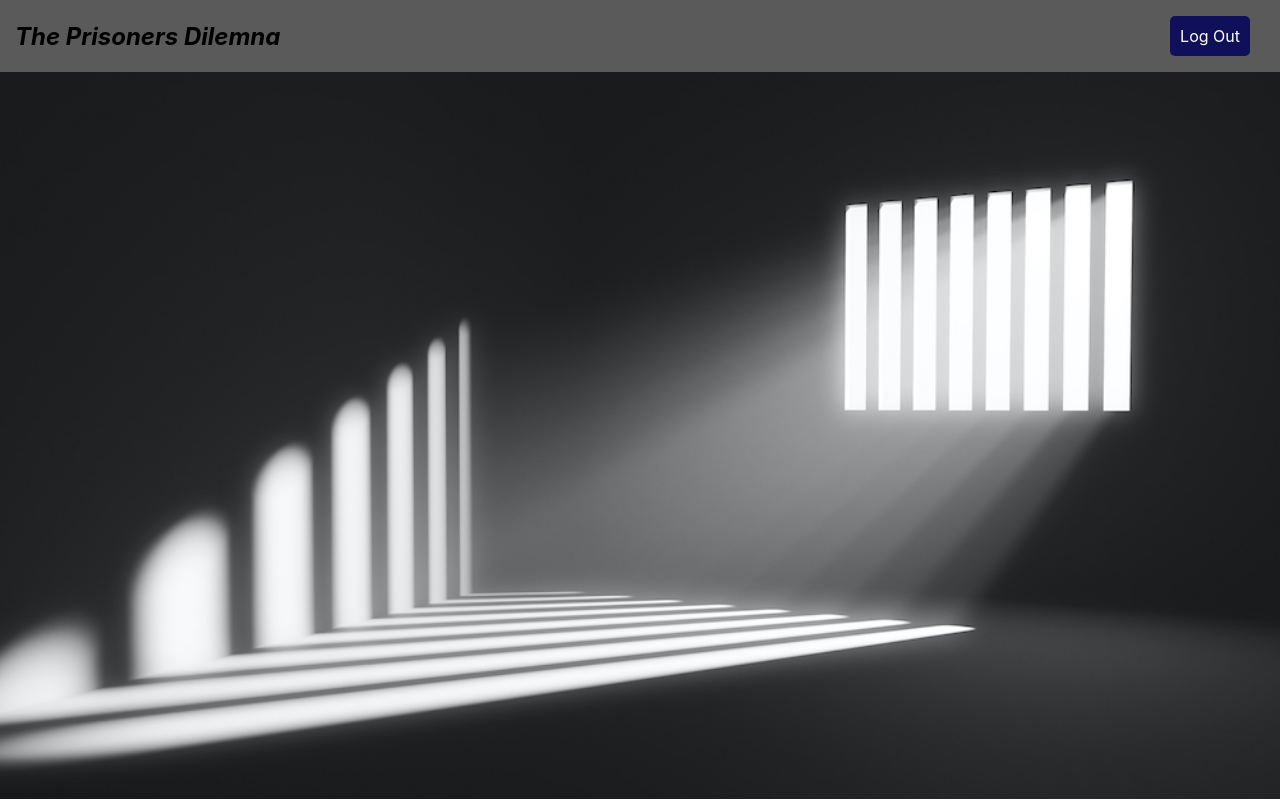
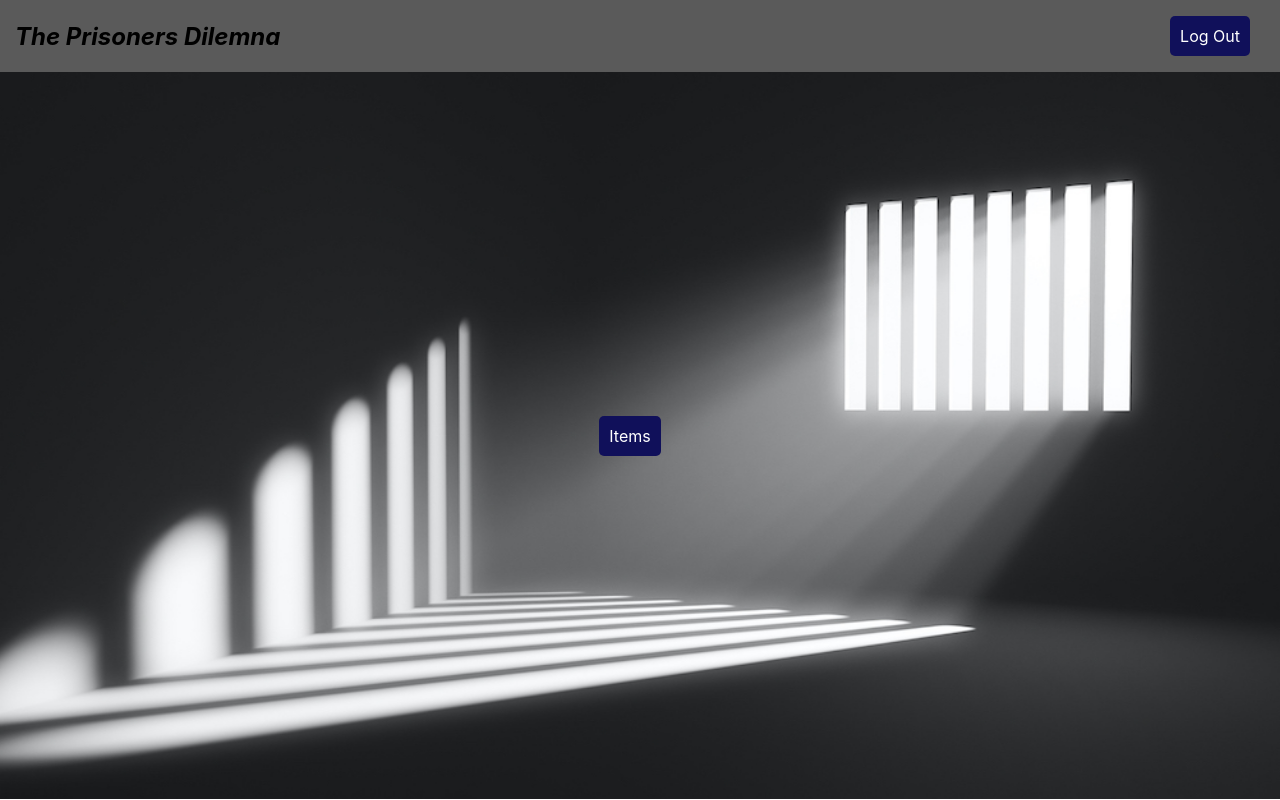
Before and after one commit to AydenGUI/PrisonersDilemna, a React (Create React App) app in the folder prisoners-dilemna/: page /LoggedIn in a window 1280 px wide. Built offline with nearby package versions, Linux system fonts and the light colour scheme.

Commit message:
added linking and Items page

```diff
--- a/prisoners-dilemna/src/App.js
+++ b/prisoners-dilemna/src/App.js
@@ -3,6 +3,7 @@ import './App.css';
 import Home from './component/Home'
 import { BrowserRouter as Router, Route, Routes} from 'react-router-dom';
 import LoggedIn from './component/LoggedIn';
+import Item from './component/Item';
 
 function App() {
   return (
@@ -11,6 +12,7 @@ function App() {
         <Routes>
         <Route exact path='/' element={<Home/>}/>
         <Route exact path='/LoggedIn' element={<LoggedIn/>}/>
+        <Route exact path='/Items' element={<Item/>}/>
         </Routes>
       </div>
     </Router>
--- a/prisoners-dilemna/src/component/Home.js
+++ b/prisoners-dilemna/src/component/Home.js
@@ -1,4 +1,5 @@
 import background from '../assests/1203prison.jpg';
+import { Link } from 'react-router-dom';
 import './Home.css';
 
 function Home() {
@@ -7,8 +8,8 @@ function Home() {
         <nav>
             <i><h2>The Prisoners Dilemna</h2></i>
             <ul class="nav-links">
-            <li class="nav-item"><a href="/LoggedIn">Login</a></li>
-            <li class="nav-item"><a href="/LoggedIn">Create Account</a></li>
+            <li class="nav-item"><Link to="/LoggedIn">Login</Link></li>
+            <li class="nav-item"><Link to="/LoggedIn">Create Account</Link></li>
             </ul>
         </nav>
 
--- /dev/null
+++ b/prisoners-dilemna/src/component/Item.js
@@ -0,0 +1,5 @@
+function Item() {
+
+}
+
+export default Item;
--- /dev/null
+++ b/prisoners-dilemna/src/component/LoggedIn.css
@@ -0,0 +1,49 @@
+.Home {
+    text-align: center;
+  }
+
+  nav  {
+    display: flex;
+    justify-content: space-between;
+    background: #5A5A5A;
+    align-items: center;
+    padding-left: 15px;
+  }
+
+  .nav-links {
+    display: flex;
+    list-style-type: none;
+    padding: 10px;
+  }
+
+  .nav-item a {
+    padding: 10px;
+    text-decoration: none;
+    color: white;
+    background: #10105a;
+    border-radius: 5px;
+    margin-right: 20px;
+  }
+
+  .banner {
+    background-image: url("../assests/1203prison.jpg");
+    background-position: center;
+    background-repeat: no-repeat;
+    background-size: cover;
+    display: flex;
+    flex-flow: column;
+    align-items: center;
+    justify-content: center;
+    height: calc(100vh - 73px);
+  }
+
+  .App-header {
+    background-color: #282c34;
+    min-height: 100vh;
+    display: flex;
+    flex-direction: column;
+    align-items: center;
+    justify-content: center;
+    font-size: calc(10px + 2vmin);
+    color: white;
+  }
--- a/prisoners-dilemna/src/component/LoggedIn.js
+++ b/prisoners-dilemna/src/component/LoggedIn.js
@@ -1,5 +1,6 @@
 import background from '../assests/1203prison.jpg';
-import './Home.css';
+import { Link } from 'react-router-dom';
+import './LoggedIn.css';
 
 function LoggedIn() {
     return (
@@ -7,11 +8,15 @@ function LoggedIn() {
         <nav>
             <i><h2>The Prisoners Dilemna</h2></i>
             <ul class="nav-links">
-            <li class="nav-item"><a href="/">Log Out</a></li>
+            <li class="nav-item"><Link to="/">Log Out</Link></li>
             </ul>
         </nav>
 
         <div class="banner">
+            <ul class="nav-links">
+                <li class="nav-item"><Link to="/Items">Items</Link></li>
+            </ul>
+
             {/* // stuff goes on top of the banner here */}
         </div>
 
```
